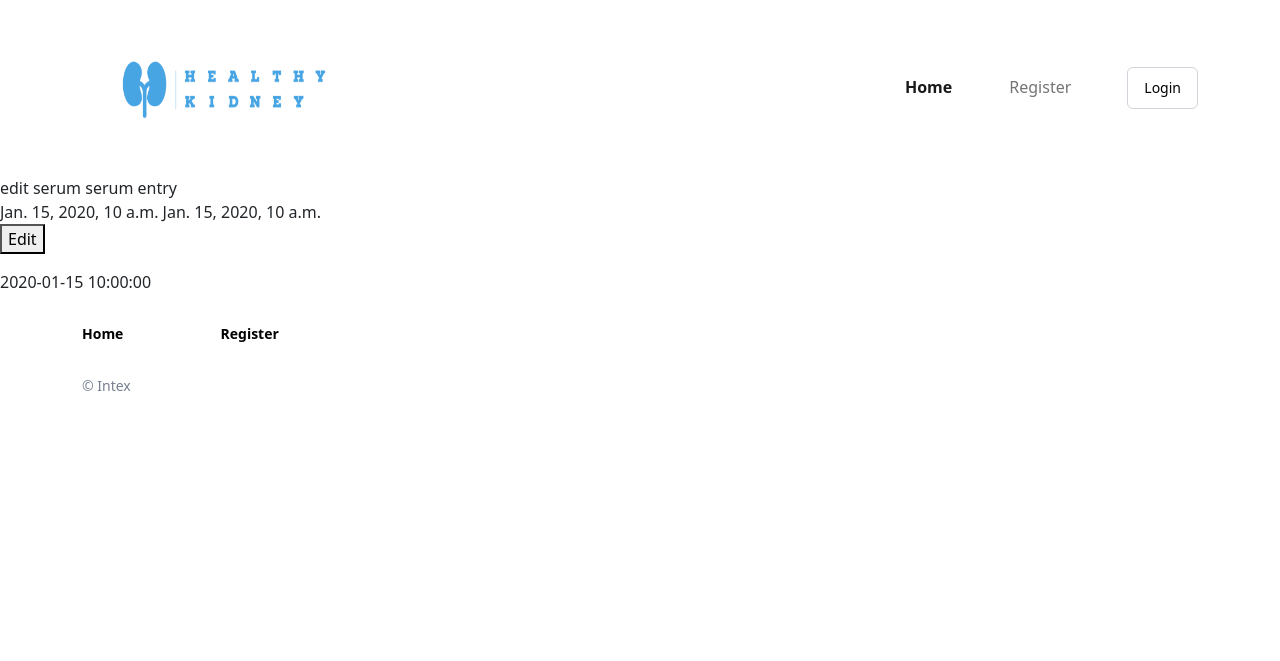
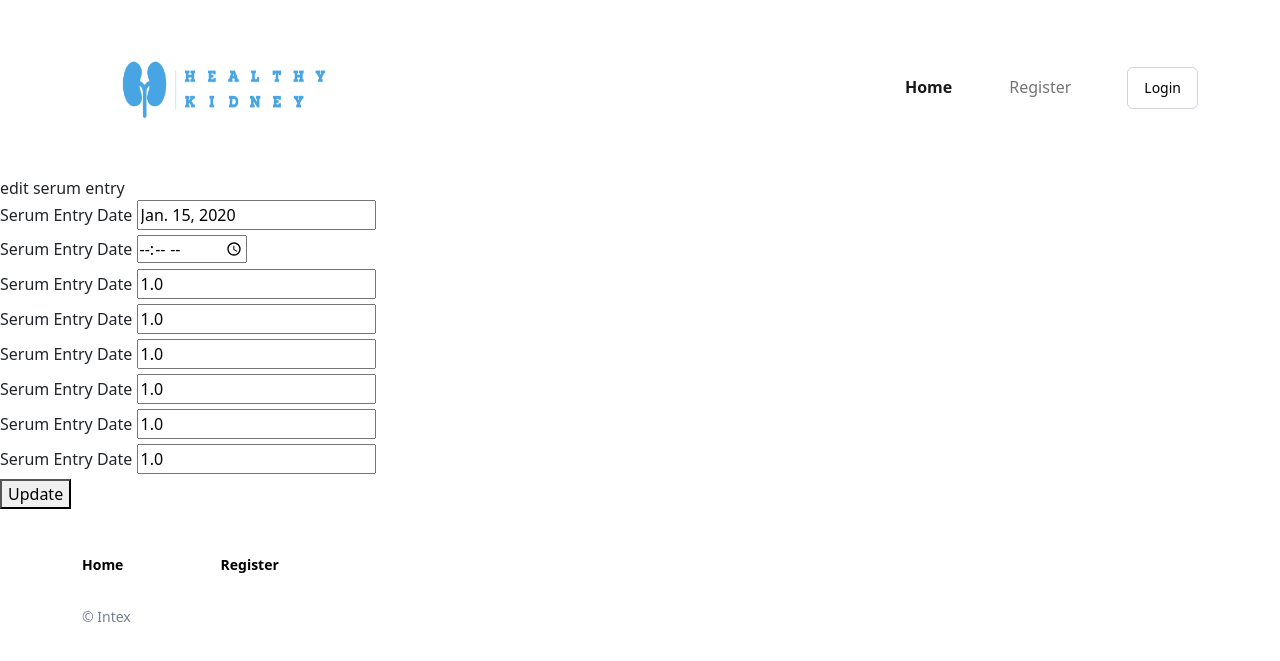
Before and after one commit to ikemelanson/2022-intex, a Django app: template templates/healthtracker/editSerum.html in a window 1280 px wide. Shown: the top 661 px of the page. Run offline with Django 4.2, Linux system fonts and the light colour scheme; tables that the repository leaves empty hold one stand-in row (values such as "Sample post"); the template is opened without the code that fills it: values that come from a table or form of the project are taken from there, most other values are stand-ins (such as "Sample title", 1, 10 or a date in 2020); some libraries are stand-ins or nearby versions.

Commit message:
crud for serum

```diff
--- a/healthtracker/settings.py
+++ b/healthtracker/settings.py
@@ -80,9 +80,9 @@ DATABASES = {
         'ENGINE': 'django.db.backends.postgresql',
         'NAME': 'healthtracker',
         'USER' : 'postgres',
-        'PASSWORD': '0067Tc0287!',
+        'PASSWORD': 'admin',
         'HOST': 'localhost',
-        'PORT' : '5432'
+        'PORT' : '5433'
     }
 }
 
--- a/journals/urls.py
+++ b/journals/urls.py
@@ -8,6 +8,8 @@ urlpatterns = [
     path("commitFood/", commitFood, name="commitFood"),
     path("viewSerums/", viewSerums, name="viewSerums"),
     path("editSerum/", editSerum, name="editSerum"),
+    path("commitSerum/", commitSerum, name="commitSerum"),
+    path("delSerum/", delSerum, name="delSerum"),
     path("searchFood/", searchFoodPageView, name="searchFood"),
     path("login/", auth_view.LoginView.as_view(template_name='healthtracker/login.html'), name="login"),
     path("accountregister/", accountRegisterView, name="account"),
--- a/templates/healthtracker/editSerum.html
+++ b/templates/healthtracker/editSerum.html
@@ -1,21 +1,42 @@
 {%extends 'base.html'%}
 {%load static%}
 {%block content%}
-edit serum serum entry
+edit serum entry
 <div>
     <div>
-        {{serum.serum_entry_date}}
-        {{serum.serum_entry_time}}
-        <form method="POST" class="form-group" action="{% url 'editSerum' %}" name="editSerum">
+        <!-- {{serum_entry.serum_entry_date}}
+        {{serum.serum_entry_time}} -->
+        <form method="POST" class="form-group" action="{% url 'commitSerum' %}" name="editSerum">
             {%csrf_token%}
-            <input type="number" name="serum_id" id="serum_id" value="{{serum.id}}" hidden>
 
+            <label for="serum_entry_date">Serum Entry Date</label>
+            <input type="text" name="serum_entry_date" value="{{serum_entry.serum_entry_date}}">
+            <br>
+            <label for="serum_entry_time">Serum Entry Date</label>
+            <input type="time" name="serum_entry_time" value="{{serum_entry.serum_entry_time}}">
+            <br>
+            <label for="meql_sodium">Serum Entry Date</label>
+            <input type="number" name="meql_sodium" value="{{serum_entry.meql_sodium}}">
+            <br>
+            <label for="mgdl_potassium">Serum Entry Date</label>
+            <input type="number" name="mgdl_potassium" value="{{serum_entry.mgdl_potassium}}">
+            <br>
+            <label for="mgdl_phosphorus">Serum Entry Date</label>
+            <input type="number" name="mgdl_phosphorus" value="{{serum_entry.mgdl_phosphorus}}">
+            <br>
+            <label for="mgdl_creatinine">Serum Entry Date</label>
+            <input type="number" name="mgdl_creatinine" value="{{serum_entry.mgdl_creatinine}}">
+            <br>
+            <label for="mgdl_albumin">Serum Entry Date</label>
+            <input type="number" name="mgdl_albumin" value="{{serum_entry.mgdl_albumin}}">
+            <br>
+            <label for="mgdl_blood_sugar">Serum Entry Date</label>
+            <input type="number" name="mgdl_blood_sugar" value="{{serum_entry.mgdl_blood_sugar}}">
+            <br>
 
-            <button type="submit">Edit</button>
+            <input type="number" name="serum_id" id="serum_id" value="{{serum_entry.id}}" hidden>
+            <button type="submit">Update</button>
         </form>
     </div>
 </div>
-
-{{serum_entry}}
-
 {%endblock%}
--- a/templates/healthtracker/viewSerums.html
+++ b/templates/healthtracker/viewSerums.html
@@ -12,6 +12,11 @@
             <input type="number" name="serum_id" id="serum_id" value="{{serum.id}}" hidden>
             <button type="submit">Edit</button>
         </form>
+        <form method="POST" class="form-group" action="{% url 'delSerum' %}" name="delSerum">
+            {%csrf_token%}
+            <input type="number" name="serum_id" id="serum_id" value="{{serum.id}}" hidden>
+            <button type="submit">Delete</button>
+        </form>
     </div>
     {%endfor%}
 </div>
```
Also changed, not shown: journals/views.py (+28 -0 lines).
